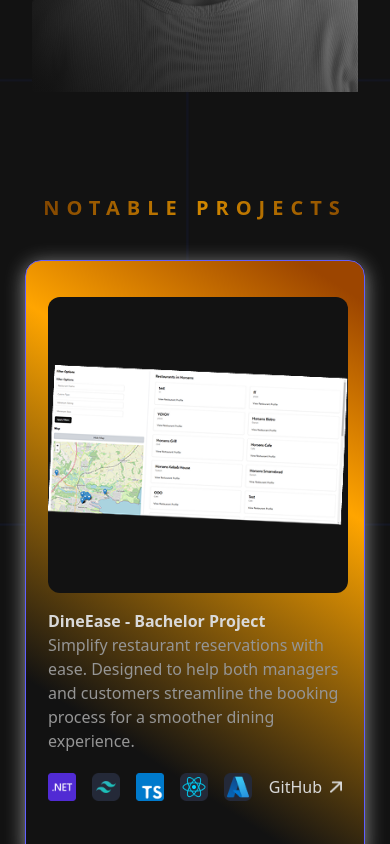
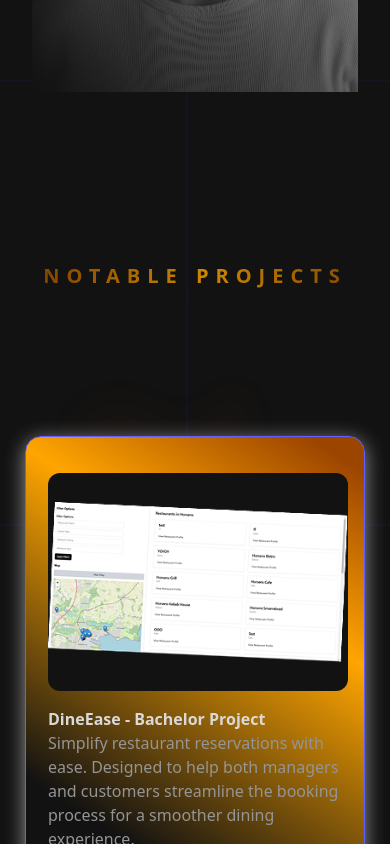
Before and after one commit to LukaUdovicic02/Portfolio, a Next.js app: page / in a window 390 px wide. Shown: the part 720-1564 px from the top of the page. Built offline with nearby package versions, Linux system fonts and the light colour scheme.

Commit message:
hotfix for the project layout for phone

```diff
--- a/app/components/CustomCarousel.tsx
+++ b/app/components/CustomCarousel.tsx
@@ -42,7 +42,7 @@ function CustomCarousel({ projects }: Props) {
   const visibleProjects = projects.slice(current, current + visible);
 
   return (
-    <div className="w-full flex flex-col items-center relative flex-4/5 ">
+    <div className="w-full flex flex-col items-center relative ">
       <div className="flex justify-between w-full px-4  xl:hidden">
         <button
           onClick={prevSlide}
@@ -77,7 +77,7 @@ function CustomCarousel({ projects }: Props) {
 const ProjectCard = ({ project }: { project: Project }) => {
   return (
     <div
-      className="sm:w-[402px] sm:h-[618px] 2xs:w-[250px] xs:w-[340px] 2xs:h-[600px] md:w-[340px] lg:w-[402px]
+      className="sm:w-[402px] sm:h-[618px] 2xs:w-[250px] xs:w-[340px] 2xs:h-[500px] md:w-[340px] lg:w-[402px]
                  bg-[linear-gradient(33deg,_#121212_22%,_orange_68%,#9C4500_95%)]
                  rounded-2xl flex flex-col px-[22px] py-9 border border-indigo-500
                  shadow-[0_4px_20px_#959595] transition-all duration-300
--- a/app/components/Projects.tsx
+++ b/app/components/Projects.tsx
@@ -9,7 +9,7 @@ const Projects = () => {
     <div
       id="projects"
       className="relative 2xs:w-full mx-auto max-w-[1440px] min-h-screen 2xs:p-8 sm:p-14 flex
-      justify-center items-center flex-col"
+      justify-center items-center flex-col gap-10"
     >
       <div
         className="absolute inset-0 bg-[url(/images/backgroundHomePage.png)]
```
